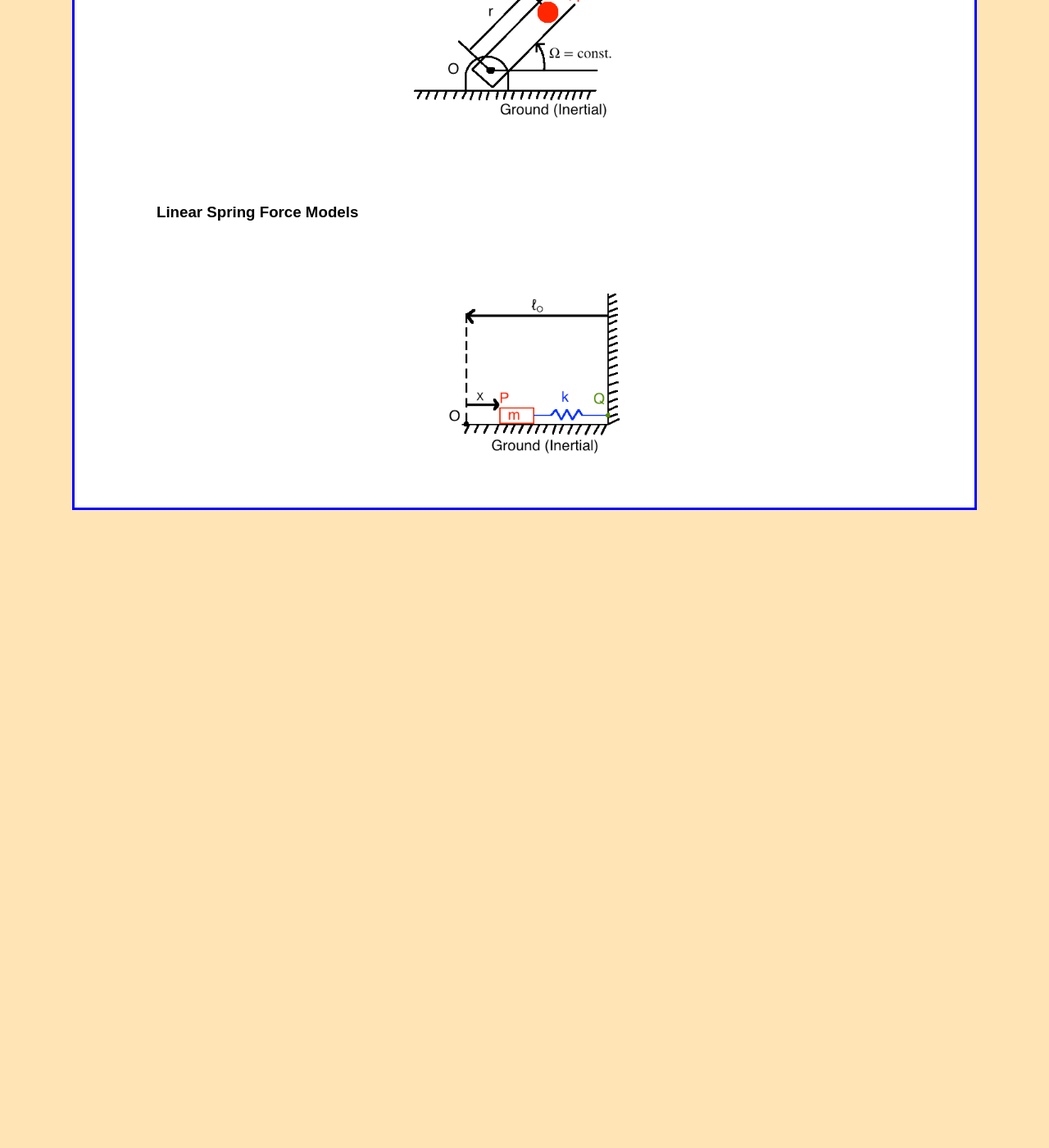
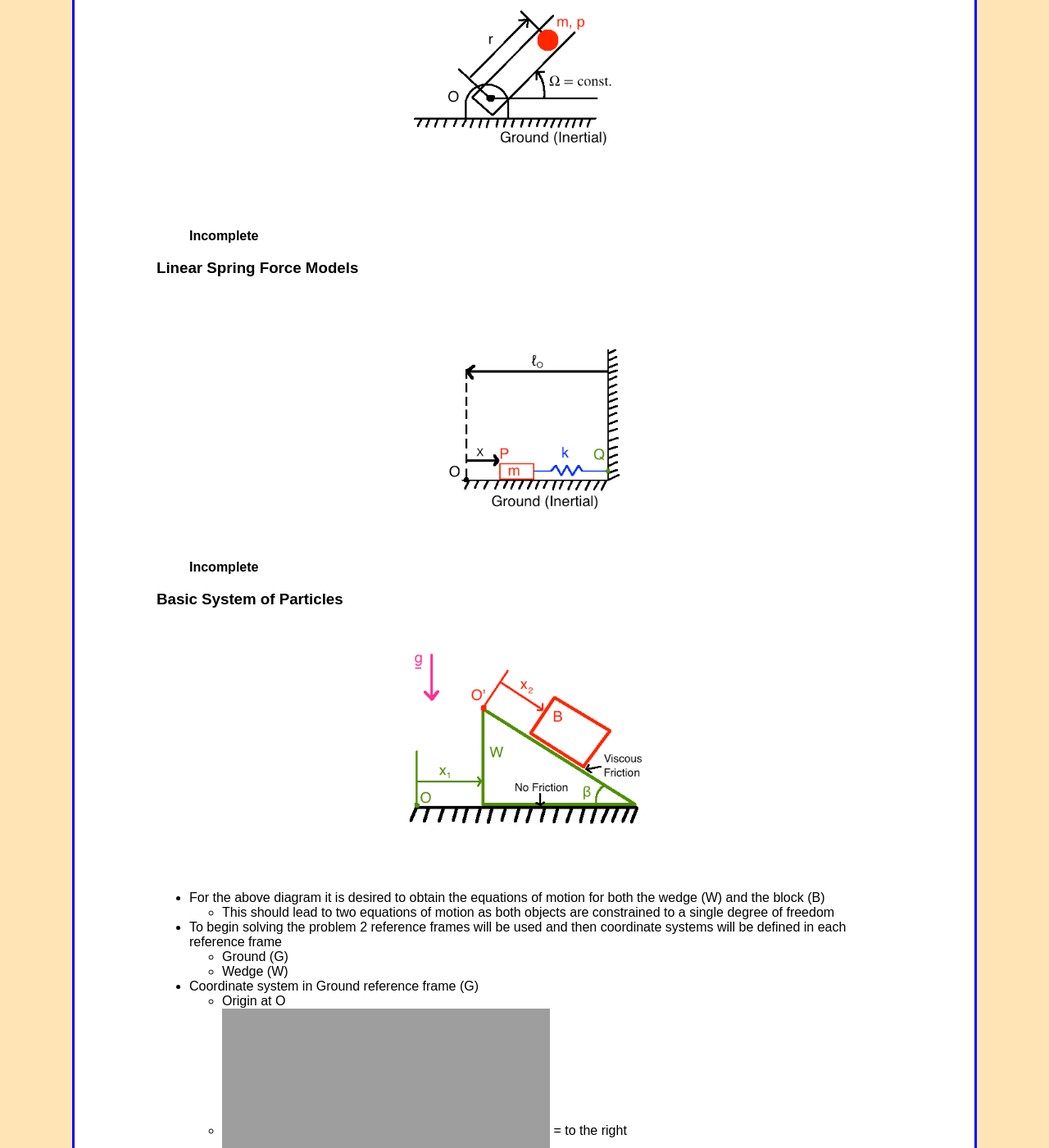
Before and after one commit to jbm950/jbm950.github.io, a Jekyll site: the page built from notes/analytical_dynamics/analytical_dynamics_main.html, in a window 1280 px wide and 1400 px high, scrolled down 137236 px. Shown: the whole window at 82% size. Built offline with Jekyll 4.4.1, drawn with Linux system fonts in a browser that asks for light colours; Markdown is read by kramdown in place of the engine named in the settings; before the commit the page ends 137866 px from its top, so only the background shows below that; some of the changed text lies outside the part shown.

Commit message:
worked on analytical dynamics notes

```diff
--- a/notes/analytical_dynamics/analytical_dynamics_main.html
+++ b/notes/analytical_dynamics/analytical_dynamics_main.html
@@ -1511,6 +1511,11 @@ Example Free Body Diagram" width="300" height="300"/>
 </ul>
 </blockquote>
 <blockquote>
+<blockquote>
+<p><strong>Incomplete</strong></p>
+</blockquote>
+</blockquote>
+<blockquote>
 <h3 id="e_friction_force_models">Friction Force Models</h3>
 </blockquote>
 <div align="center">
@@ -1525,6 +1530,11 @@ width="300" height="300"/>
 </table>
 </div>
 <blockquote>
+<blockquote>
+<p><strong>Incomplete</strong></p>
+</blockquote>
+</blockquote>
+<blockquote>
 <h3 id="e_linear_spring_force_models">Linear Spring Force Models</h3>
 </blockquote>
 <div align="center">
@@ -1538,5 +1548,67 @@ width="300" height="300"/>
 </tr>
 </table>
 </div>
+<blockquote>
+<blockquote>
+<p><strong>Incomplete</strong></p>
+</blockquote>
+</blockquote>
+<blockquote>
+<h3 id="basic_sys_of_particles">Basic System of Particles</h3>
+</blockquote>
+<div align="center">
+<table class="image">
+<tr>
+<td>
+<img src="./img/e_basic_particle_system.png"
+alt="Basic System of Particles Example" title="Basic System of Particles
+Example" width="300" height="300"/>
+</td>
+</tr>
+</table>
+</div>
+<blockquote>
+<ul>
+<li>For the above diagram it is desired to obtain the equations of motion for both the wedge (W) and the block (B)
+<ul>
+<li>This should lead to two equations of motion as both objects are constrained to a single degree of freedom</li>
+</ul></li>
+<li>To begin solving the problem 2 reference frames will be used and then coordinate systems will be defined in each reference frame
+<ul>
+<li>Ground (G)</li>
+<li>Wedge (W)</li>
+</ul></li>
+<li>Coordinate system in Ground reference frame (G)
+<ul>
+<li>Origin at O</li>
+<li><img style="vertical-align:middle" src="http://chart.apis.google.com/chart?cht=tx&amp;chl=%5Cunderline%7BE%7D_%7Bx%7D" alt="\underline{E}_{x}" title="\underline{E}_{x}" /> = to the right</li>
+<li><img style="vertical-align:middle" src="http://chart.apis.google.com/chart?cht=tx&amp;chl=%5Cunderline%7BE%7D_%7By%7D" alt="\underline{E}_{y}" title="\underline{E}_{y}" /> = <img style="vertical-align:middle" src="http://chart.apis.google.com/chart?cht=tx&amp;chl=-%20%5Cunderline%7Bg%7D" alt="- \underline{g}" title="- \underline{g}" /></li>
+<li><img style="vertical-align:middle" src="http://chart.apis.google.com/chart?cht=tx&amp;chl=%5Cunderline%7BE%7D_%7Bz%7D" alt="\underline{E}_{z}" title="\underline{E}_{z}" /> = <img style="vertical-align:middle" src="http://chart.apis.google.com/chart?cht=tx&amp;chl=%5Cunderline%7BE%7D_%7Bx%7D%20%5Ctimes%20%5Cunderline%7BE%7D_%7By%7D" alt="\underline{E}_{x} \times \underline{E}_{y}" title="\underline{E}_{x} \times \underline{E}_{y}" /></li>
+</ul></li>
+<li>Coordinate system in Wedge reference frame (W)
+<ul>
+<li>Origin at O'</li>
+<li><img style="vertical-align:middle" src="http://chart.apis.google.com/chart?cht=tx&amp;chl=%5Cunderline%7Be%7D_%7Bx%7D" alt="\underline{e}_{x}" title="\underline{e}_{x}" /> = along the slant away from O'</li>
+<li><img style="vertical-align:middle" src="http://chart.apis.google.com/chart?cht=tx&amp;chl=%5Cunderline%7Be%7D_%7Bz%7D" alt="\underline{e}_{z}" title="\underline{e}_{z}" /> = <img style="vertical-align:middle" src="http://chart.apis.google.com/chart?cht=tx&amp;chl=%5Cunderline%7BE%7D_%7Bz%7D" alt="\underline{E}_{z}" title="\underline{E}_{z}" /></li>
+<li><img style="vertical-align:middle" src="http://chart.apis.google.com/chart?cht=tx&amp;chl=%5Cunderline%7Be%7D_%7By%7D" alt="\underline{e}_{y}" title="\underline{e}_{y}" /> = <img style="vertical-align:middle" src="http://chart.apis.google.com/chart?cht=tx&amp;chl=%5Cunderline%7Be%7D_%7Bz%7D%20%5Ctimes%20%5Cunderline%7Be%7D_%7Bx%7D" alt="\underline{e}_{z} \times \underline{e}_{x}" title="\underline{e}_{z} \times \underline{e}_{x}" /></li>
+</ul></li>
+<li>Next the kinematics need to be solved for the Wedge
+<ul>
+<li><img style="vertical-align:middle" src="http://chart.apis.google.com/chart?cht=tx&amp;chl=%5Cunderline%7Br%7D_%7Bw%7D%20%3D" alt="\underline{r}_{w} =" title="\underline{r}_{w} =" /></li>
+</ul></li>
+</ul>
+</blockquote>
+<blockquote>
+<h3 id="sys_of_particles_angular_momentum">Angular Momentum</h3>
+</blockquote>
+<blockquote>
+<h3 id="basic_rigid_body">Basic Rigid Body Problem</h3>
+</blockquote>
+<blockquote>
+<h3 id="gyroscope">Gyroscope Example</h3>
+</blockquote>
+<blockquote>
+<h3 id="pendulum">Pendulum Example</h3>
+</blockquote>
 </body>
 </html>
```
Also changed, not shown: source/notes/analytical_dynamics/analytical_dynamics_main.md (+45 -0 lines).
